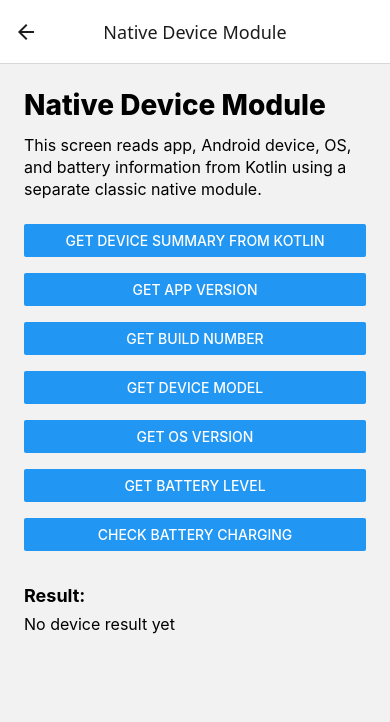
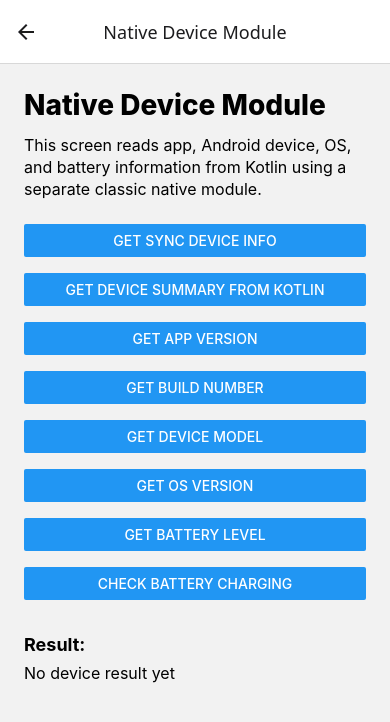
Before and after one commit to MHRimon44/rn_native_lab, a React Native app: screen /NativeDevice in a window 390 px wide. Shown: the top 722 px of the page. Built offline with nearby package versions, Linux system fonts and the light colour scheme.

Commit message:
feat(ios): return exact device model from native module

```diff
--- a/src/native/NativeDeviceModule.ts
+++ b/src/native/NativeDeviceModule.ts
@@ -9,6 +9,9 @@ type NativeDeviceModuleType = {
   getBatteryLevel(): Promise<number>;
   isBatteryCharging(): Promise<boolean>;
   getDeviceSummary(): Promise<NativeDeviceSummary>;
+  getPlatformNameSync(): string;
+  getAppVersionSync(): string;
+  getBuildNumberSync(): string;
 };
 
 const { NativeDeviceModule } = NativeModules;
--- a/src/screens/NativeDeviceScreen.tsx
+++ b/src/screens/NativeDeviceScreen.tsx
@@ -2,7 +2,6 @@ import React, { useState } from 'react';
 import {
   Alert,
   Button,
-  SafeAreaView,
   ScrollView,
   StyleSheet,
   Text,
@@ -11,6 +10,7 @@ import {
 
 import NativeDeviceModule from '../native/NativeDeviceModule';
 import { NativeDeviceSummary } from '../types/nativeDevice';
+import { SafeAreaView } from 'react-native-safe-area-context';
 
 function NativeDeviceScreen(): React.JSX.Element {
   const [result, setResult] = useState<string>('No device result yet');
@@ -102,6 +102,34 @@ function NativeDeviceScreen(): React.JSX.Element {
     }
   };
 
+  const handleGetSyncDeviceInfo = () => {
+    try {
+      const platformName = NativeDeviceModule.getPlatformNameSync();
+      const appVersion = NativeDeviceModule.getAppVersionSync();
+      const buildNumber = NativeDeviceModule.getBuildNumberSync();
+
+      setResult(
+        `Sync Result → Platform: ${platformName}, App Version: ${appVersion}, Build: ${buildNumber}`,
+      );
+    } catch (error) {
+      const nativeError = error as {
+        code?: string;
+        message?: string;
+      };
+
+      console.log('Sync device info error raw:', error);
+      console.log('Sync device info error code:', nativeError.code);
+      console.log('Sync device info error message:', nativeError.message);
+
+      Alert.alert(
+        'Device Error',
+        `${nativeError.code ?? 'UNKNOWN'}: ${
+          nativeError.message ?? 'Failed to get sync device info'
+        }`,
+      );
+    }
+  };
+
   return (
     <SafeAreaView style={styles.container}>
       <ScrollView contentContainerStyle={styles.content}>
@@ -111,7 +139,12 @@ function NativeDeviceScreen(): React.JSX.Element {
           This screen reads app, Android device, OS, and battery information
           from Kotlin using a separate classic native module.
         </Text>
-
+        <View style={styles.buttonWrapper}>
+          <Button
+            title="Get Sync Device Info"
+            onPress={handleGetSyncDeviceInfo}
+          />
+        </View>
         <View style={styles.buttonWrapper}>
           <Button
             title="Get Device Summary From Kotlin"
```
Also changed, not shown: 3 other files (tests, documents, lock files or other folders).
